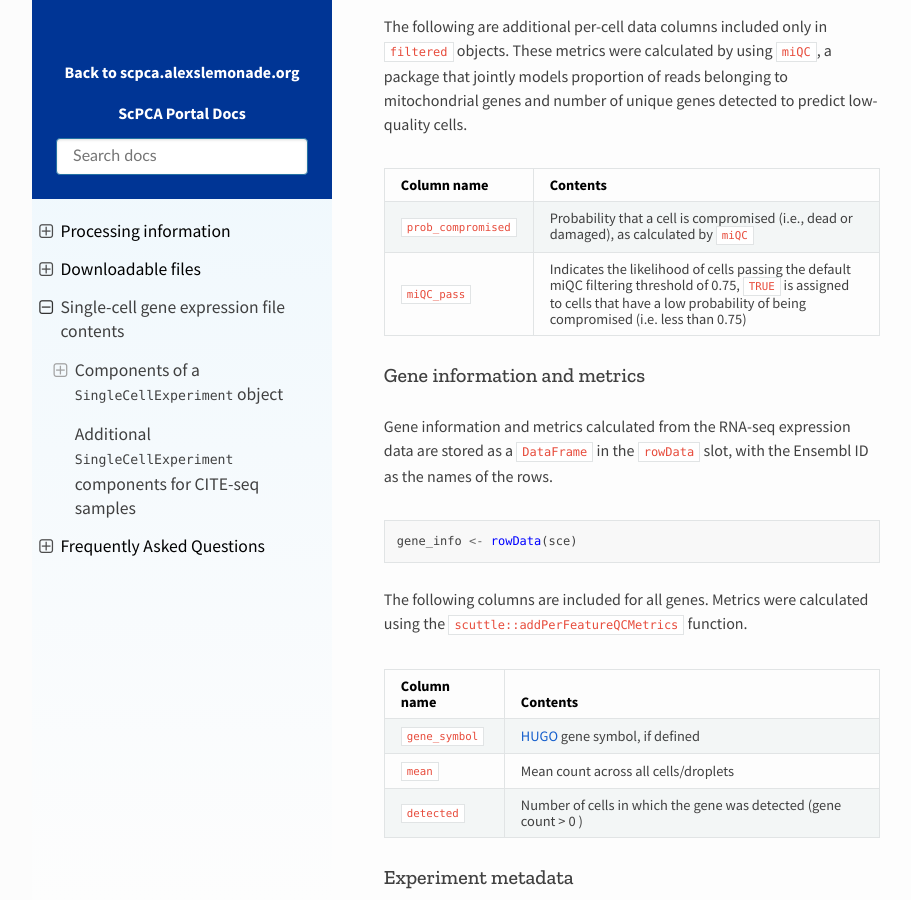
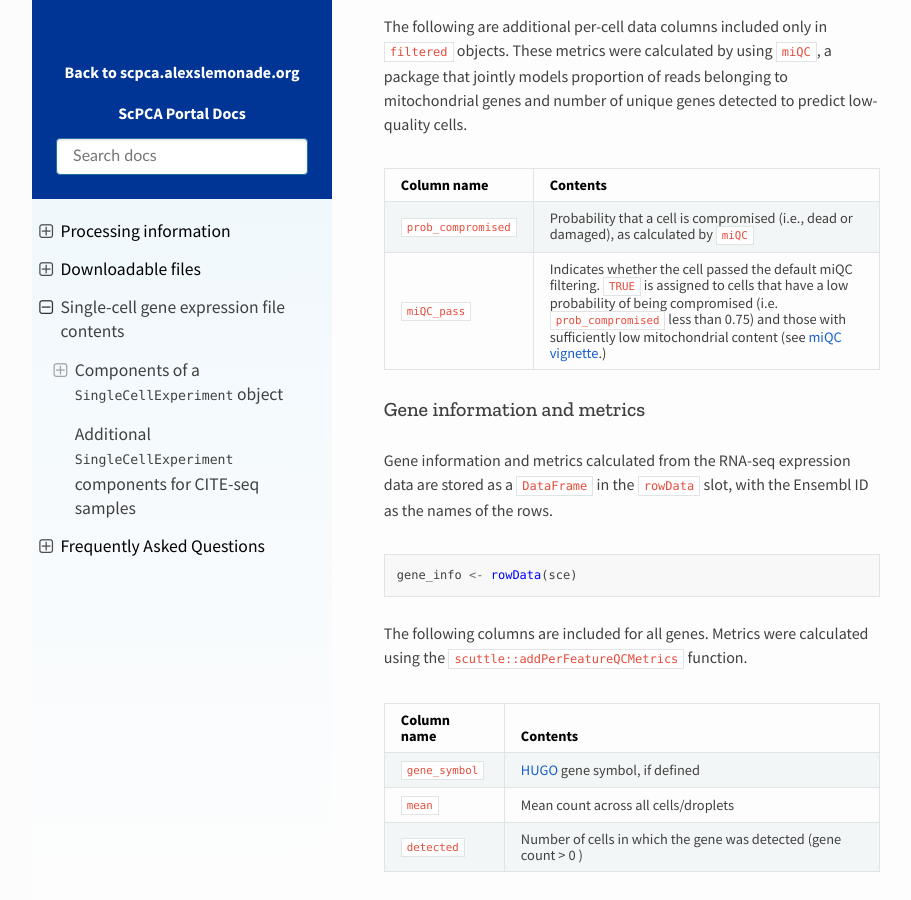
Before and after one commit to DongzeHE/scpca-docs, a Sphinx documentation site: the page built from docs/sce_file_contents.md, in a window 1280 px wide and 900 px high, scrolled down 1649 px. Shown: the whole window, without its empty margins (158-1069 px from the left). Built offline with Sphinx 7.4.7 and the Read the Docs theme 2.0.0, drawn with Linux system fonts in a browser that asks for light colours.

Commit message:
Apply suggestions from code review
Co-authored-by: Joshua Shapiro <josh.shapiro@ccdatalab.org>

```diff
--- a/docs/sce_file_contents.md
+++ b/docs/sce_file_contents.md
@@ -51,7 +51,7 @@
 | Column name             | Contents                                                                                                                                                                                      |
 | ----------------------- | --------------------------------------------------------------------------------------------------------------------------------------------------------------------------------------------- |
 | `prob_compromised`      | Probability that a cell is compromised (i.e., dead or damaged), as calculated by `miQC`                                                                                                       |
-| `miQC_pass`             | Indicates the likelihood of cells passing the default miQC filtering threshold of 0.75, `TRUE` is assigned to cells that have a low probability of being compromised (i.e. less than 0.75)    |
+| `miQC_pass`             | Indicates whether the cell passed the default miQC filtering. `TRUE` is assigned to cells that have a low probability of being compromised (i.e. `prob_compromised` less than 0.75) and those with sufficiently low mitochondrial content (see [miQC vignette](https://bioconductor.org/packages/release/bioc/vignettes/miQC/inst/doc/miQC.html#preventing-exclusion-of-low-mito-cells).)  |
 
 ### Gene information and metrics
 
```
Also changed, not shown: docs/processing_information.md (+0 -1 lines).
